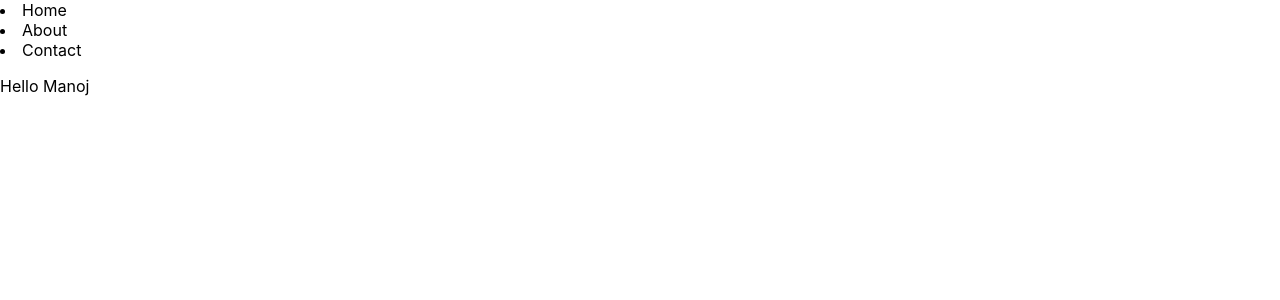
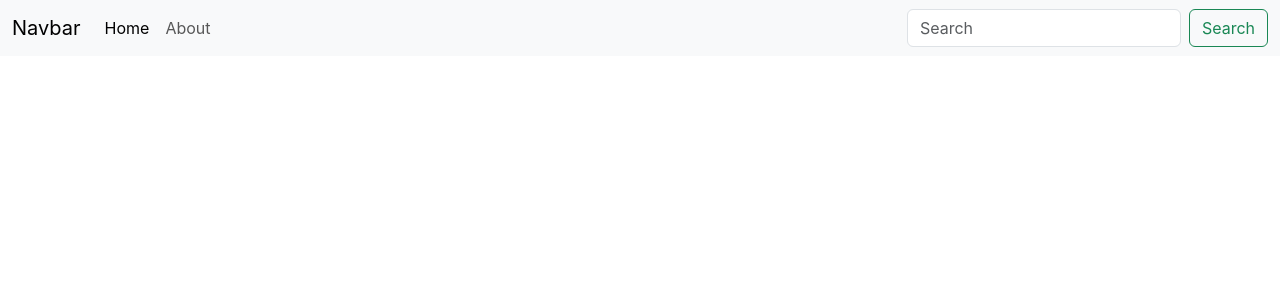
Before and after one commit to ManojBinwal/react1, a React (Create React App) app: page / in a window 1280 px wide. Shown: the top 300 px of the page. Built offline with nearby package versions, Linux system fonts and the light colour scheme.

Commit message:
adding bootstrap and navbar

```diff
--- a/public/index.html
+++ b/public/index.html
@@ -1,6 +1,5 @@
 <!DOCTYPE html>
 <html lang="en">
-  <head>
     <meta charset="utf-8" />
     <link rel="icon" href="%PUBLIC_URL%/favicon.ico" />
     <meta name="viewport" content="width=device-width, initial-scale=1" />
@@ -24,6 +23,9 @@
       work correctly both with client-side routing and a non-root public URL.
       Learn how to configure a non-root public URL by running `npm run build`.
     -->
+      <!--Bootstrap css-->
+      <link href="https://cdn.jsdelivr.net/npm/bootstrap@5.3.1/dist/css/bootstrap.min.css" rel="stylesheet" integrity="sha384-4bw+/aepP/YC94hEpVNVgiZdgIC5+VKNBQNGCHeKRQN+PtmoHDEXuppvnDJzQIu9" crossorigin="anonymous">
+
     <title>React App</title>
   </head>
   <body>
@@ -40,4 +42,5 @@
       To create a production bundle, use `npm run build` or `yarn build`.
     -->
   </body>
+    <script src="https://cdn.jsdelivr.net/npm/bootstrap@5.3.1/dist/js/bootstrap.bundle.min.js" integrity="sha384-HwwvtgBNo3bZJJLYd8oVXjrBZt8cqVSpeBNS5n7C8IVInixGAoxmnlMuBnhbgrkm" crossorigin="anonymous"></script>
 </html>
--- a/src/App.js
+++ b/src/App.js
@@ -1,16 +1,31 @@
 import './App.css';
 
-let name = "Manoj";
 function App() {
   return (
-   <>
-    <nav>
-      <li>Home</li>
-      <li>About</li>
-      <li>Contact</li>
-      <p>Hello {name}</p>
-    </nav>
-   </>
+    <>
+      <nav className="navbar navbar-expand-lg bg-body-tertiary">
+        <div className="container-fluid">
+          <a className="navbar-brand" href="/">Navbar</a>
+          <button className="navbar-toggler" type="button" data-bs-toggle="collapse" data-bs-target="#navbarSupportedContent" aria-controls="navbarSupportedContent" aria-expanded="false" aria-label="Toggle navigation">
+            <span className="navbar-toggler-icon"></span>
+          </button>
+          <div className="collapse navbar-collapse" id="navbarSupportedContent">
+            <ul className="navbar-nav me-auto mb-2 mb-lg-0">
+              <li className="nav-item">
+                <a className="nav-link active" aria-current="page" href="/">Home</a>
+              </li>
+              <li className="nav-item">
+                <a className="nav-link" href="/">About</a>
+              </li>
+            </ul>
+            <form className="d-flex" role="search">
+              <input className="form-control me-2" type="search" placeholder="Search" aria-label="Search" />
+              <button className="btn btn-outline-success" type="submit">Search</button>
+            </form>
+          </div>
+        </div>
+      </nav>
+    </>
   );
 }
 
```
